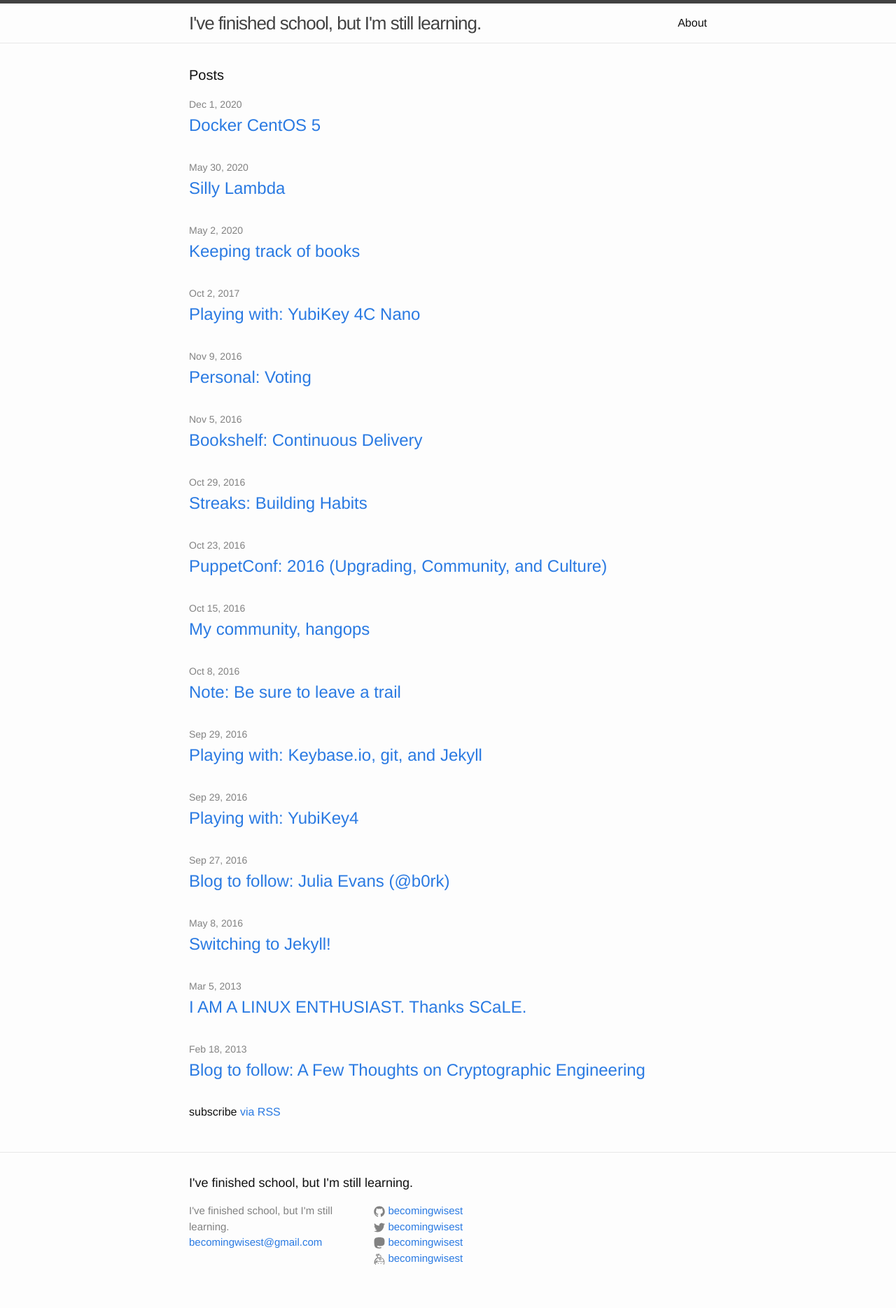
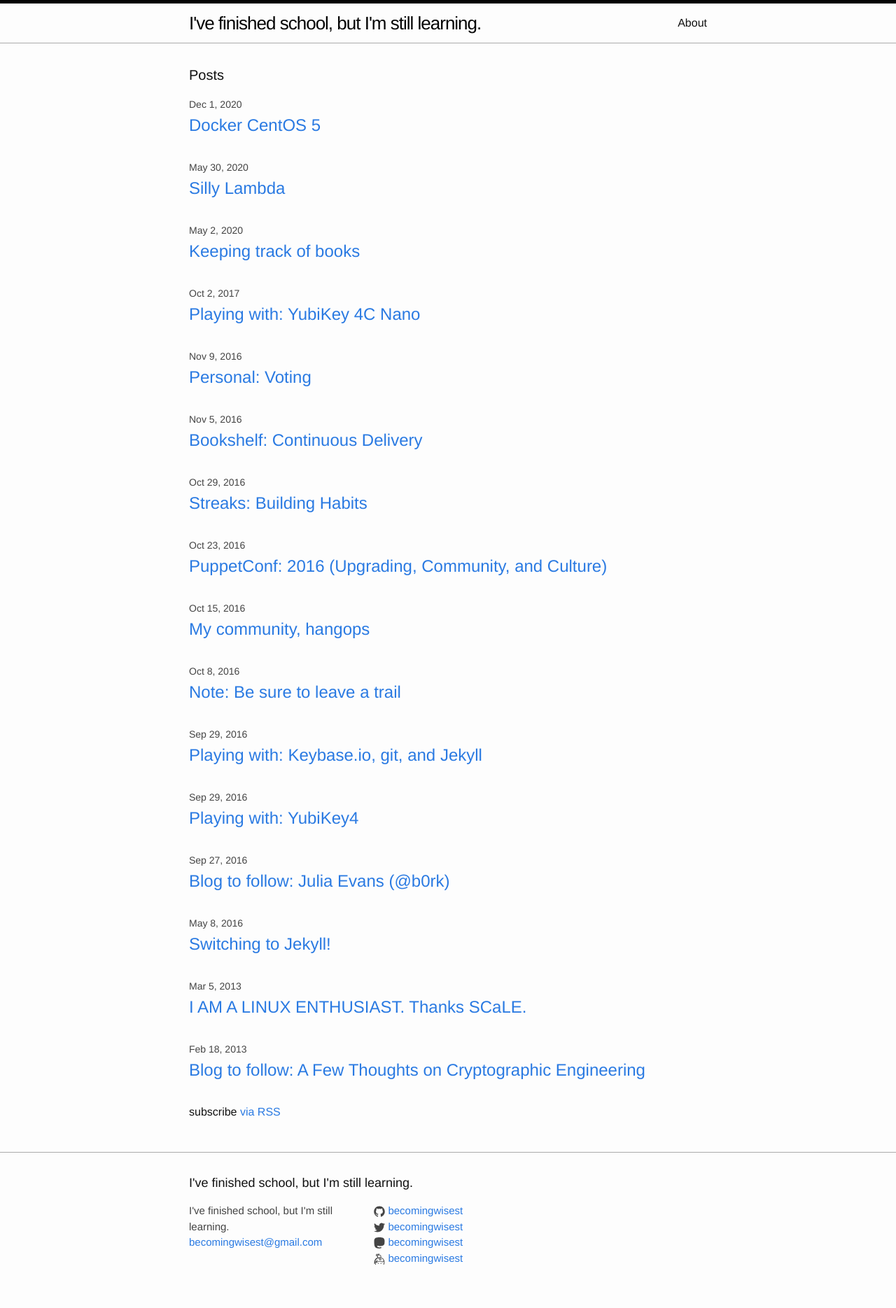
Before and after one commit to becomingwisest/becoming.wise.st, a Jekyll site: the page built from index.html, in a window 1280 px wide. Shown: the whole page at 70% size. Built offline with Jekyll 4.4.1, drawn with Linux system fonts in a browser that asks for light colours.

Commit message:
darken grey-color

```diff
--- a/css/main.scss
+++ b/css/main.scss
@@ -18,7 +18,7 @@ $text-color:       #111;
 $background-color: #fdfdfd;
 $brand-color:      #2a7ae2;
 
-$grey-color:       #828282;
+$grey-color:       #444;
 $grey-color-light: lighten($grey-color, 40%);
 $grey-color-dark:  darken($grey-color, 25%);
 
```
